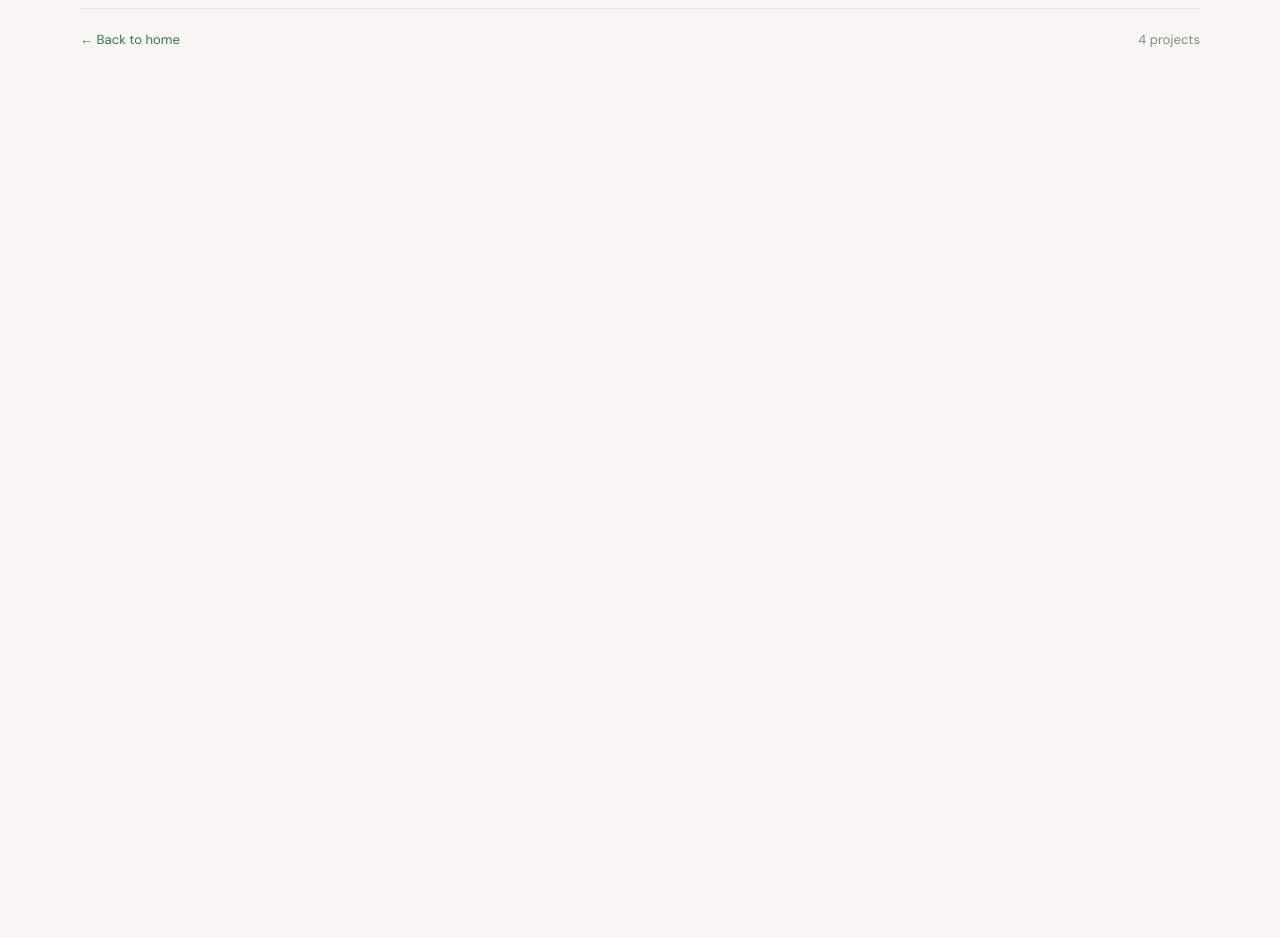
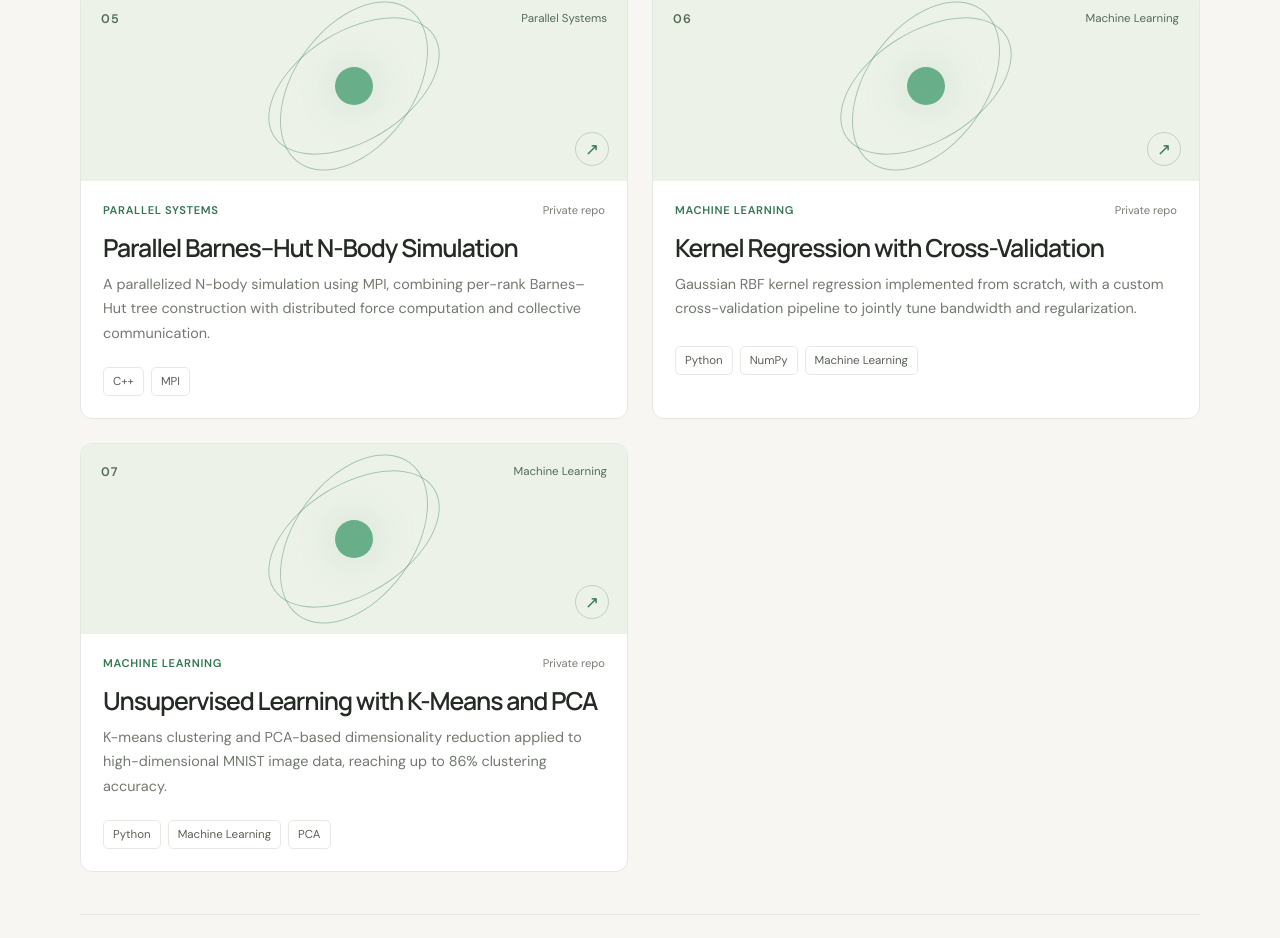
Before and after one commit to jaydenm1751/Personal-Website, a React (Vite) app: page /projects in a window 1280 px wide. Shown: the part 1387-2325 px from the top of the page. Before the commit the page ends 1483 px from the top, so only its background shows below. Built offline with nearby package versions, Linux system fonts and the light colour scheme.

Commit message:
updating project inventory...

```diff
--- /dev/null
+++ b/src/data/projects.json
@@ -0,0 +1,60 @@
+{
+  "projects": [
+    {
+      "slug": "canvas-lite",
+      "title": "Canvas-Lite",
+      "category": "Backend · Systems",
+      "description": "A learning management backend featuring role-based access control and a relational database.",
+      "technologies": ["FastAPI", "PostgreSQL", "Docker"],
+      "status": "Public"
+    },
+    {
+      "slug": "raft-key-value-store",
+      "title": "Raft Key-Value Store",
+      "category": "Distributed Systems",
+      "description": "A distributed key-value store exploring consensus and replicated state.",
+      "technologies": ["Python", "Raft", "gRPC"],
+      "status": "Private"
+    },
+    {
+      "slug": "cuda-k-means",
+      "title": "CUDA K-Means",
+      "category": "Parallel Systems",
+      "description": "A parallel implementation of K-means clustering using GPU computing.",
+      "technologies": ["C++", "CUDA", "Thrust"],
+      "status": "Private"
+    },
+    {
+      "slug": "world-cup-outcome-predictor",
+      "title": "World Cup Outcome Predictor",
+      "category": "Machine Learning",
+      "description": "A machine learning project investigating international football match outcomes.",
+      "technologies": ["Python", "Scikit-learn", "MongoDB"],
+      "status": "Public"
+    },
+    {
+      "slug": "parallel-barnes-hut-n-body-simulation",
+      "title": "Parallel Barnes–Hut N-Body Simulation",
+      "category": "Parallel Systems",
+      "description": "A parallelized N-body simulation using MPI, combining per-rank Barnes–Hut tree construction with distributed force computation and collective communication.",
+      "technologies": ["C++", "MPI"],
+      "status": "Private"
+    },
+    {
+      "slug": "kernel-regression-cross-validation",
+      "title": "Kernel Regression with Cross-Validation",
+      "category": "Machine Learning",
+      "description": "Gaussian RBF kernel regression implemented from scratch, with a custom cross-validation pipeline to jointly tune bandwidth and regularization.",
+      "technologies": ["Python", "NumPy", "Machine Learning"],
+      "status": "Private"
+    },
+    {
+      "slug": "unsupervised-learning-kmeans-pca",
+      "title": "Unsupervised Learning with K-Means and PCA",
+      "category": "Machine Learning",
+      "description": "K-means clustering and PCA-based dimensionality reduction applied to high-dimensional MNIST image data, reaching up to 86% clustering accuracy.",
+      "technologies": ["Python", "Machine Learning", "PCA"],
+      "status": "Private"
+    }
+  ]
+}
--- a/src/routes/Projects.tsx
+++ b/src/routes/Projects.tsx
@@ -1,44 +1,9 @@
 
 import { Link } from "react-router-dom";
+import projectsData from "../data/projects.json";
+import type { Project } from "../data/project.types";
 
-const projects = [
-  {
-    title: "Canvas-Lite",
-    category: "Backend · Systems",
-    description:
-      "A learning management backend featuring role-based access control and a relational database.",
-    technologies: ["FastAPI", "PostgreSQL", "Docker"],
-    slug: "canvas-lite",
-    status: "Public",
-  },
-  {
-    title: "Raft Key-Value Store",
-    category: "Distributed Systems",
-    description:
-      "A distributed key-value store exploring consensus and replicated state.",
-    technologies: ["Python", "Raft", "gRPC"],
-    slug: "raft-key-value-store",
-    status: "Private",
-  },
-  {
-    title: "CUDA K-Means",
-    category: "Parallel Systems",
-    description:
-      "A parallel implementation of K-means clustering using GPU computing.",
-    technologies: ["C++", "CUDA", "Thrust"],
-    slug: "cuda-k-means",
-    status: "Private",
-  },
-  {
-    title: "World Cup Outcome Predictor",
-    category: "Machine Learning",
-    description:
-      "A machine learning project investigating international football match outcomes.",
-    technologies: ["Python", "Scikit-learn", "MongoDB"],
-    slug: "world-cup-outcome-predictor",
-    status: "Public",
-  },
-];
+const projects = projectsData.projects as Project[];
 
 const categories = [
   "All projects",
```
Also changed, not shown: src/data/project.types.ts (added, +19 -0 lines).
